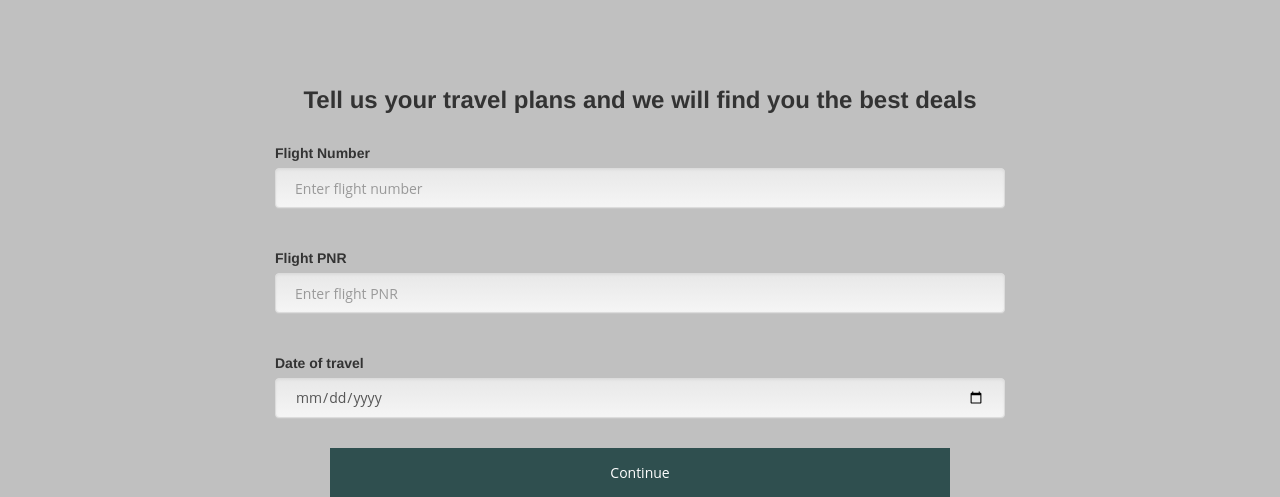
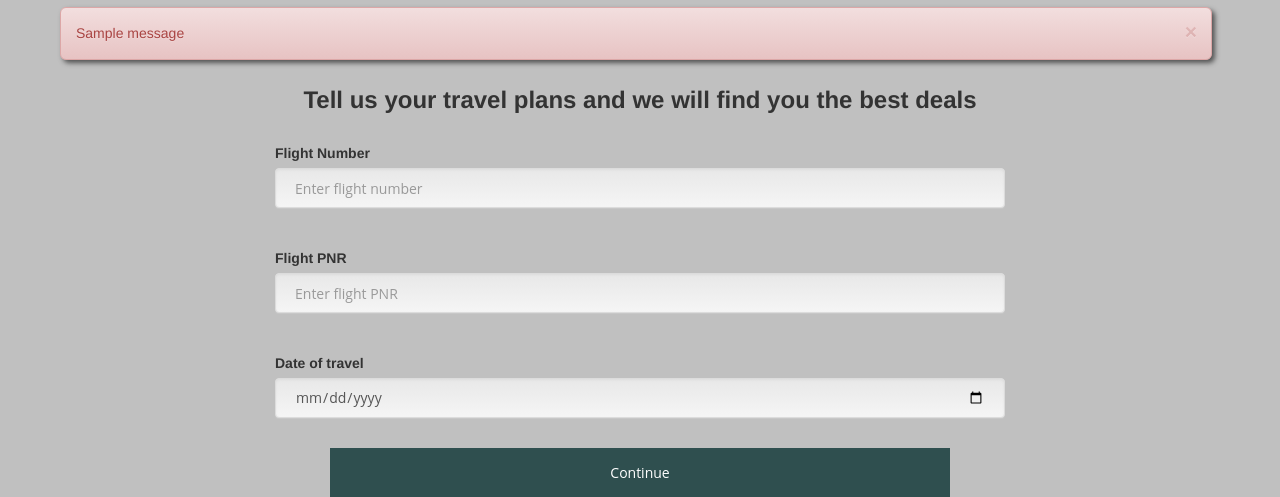
Before and after one commit to BrownKnight174/PiggyBack, a Django app: page /traveller/ in a window 1280 px wide. Shown: the part 53-550 px from the top of the page. Run offline with Django 3.2, Linux system fonts and the light colour scheme; tables that the repository leaves empty hold one stand-in row (values such as "Sample post"); one stand-in notice (Sample message) is shown; some libraries are stand-ins or nearby versions.

Commit message:
Added messages to traveller
Signed-off-by: siddharthnishtala <siddharth.nishtala@gmail.com>

```diff
--- a/traveller/templates/traveller.html
+++ b/traveller/templates/traveller.html
@@ -9,6 +9,16 @@
 {% endblock %}
 
 {% block body %}
+{% if messages %}
+{% for message in messages %}
+<div class="alert alert-danger alert-dismissible" role="alert" id="alertMsg">
+    <button type="button" class="close" data-dismiss="alert" aria-label="Close">
+        <span aria-hidden="true">&times;</span>
+    </button>
+    {{ message }}
+</div>
+{% endfor %}
+{% endif %}
 <div class="container" style="margin:60px;">  </div>
       <div class="container" >
           <h3 class="single-headings"><center><strong>Tell us your travel plans and we will find you the best deals</strong></center></h3>
```
